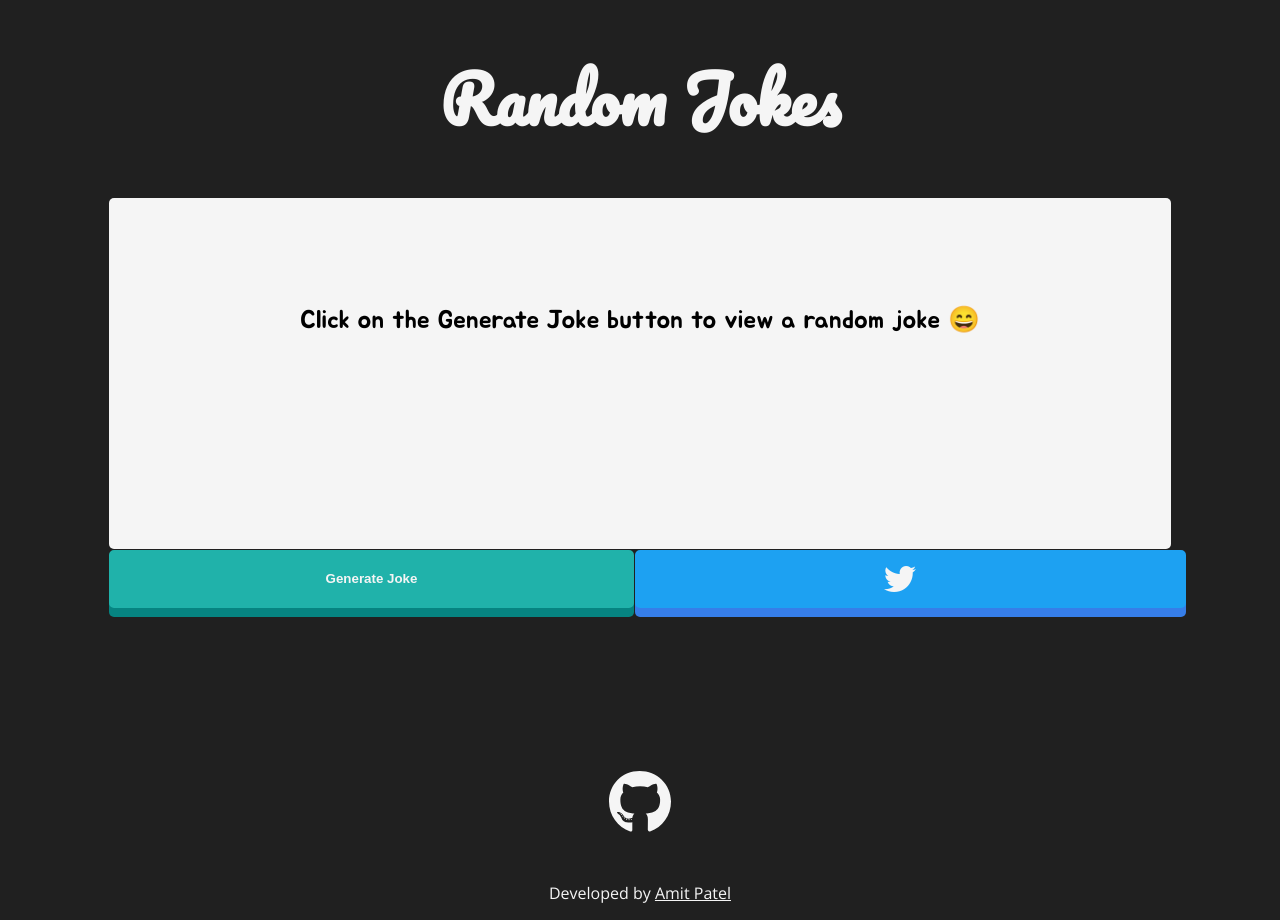
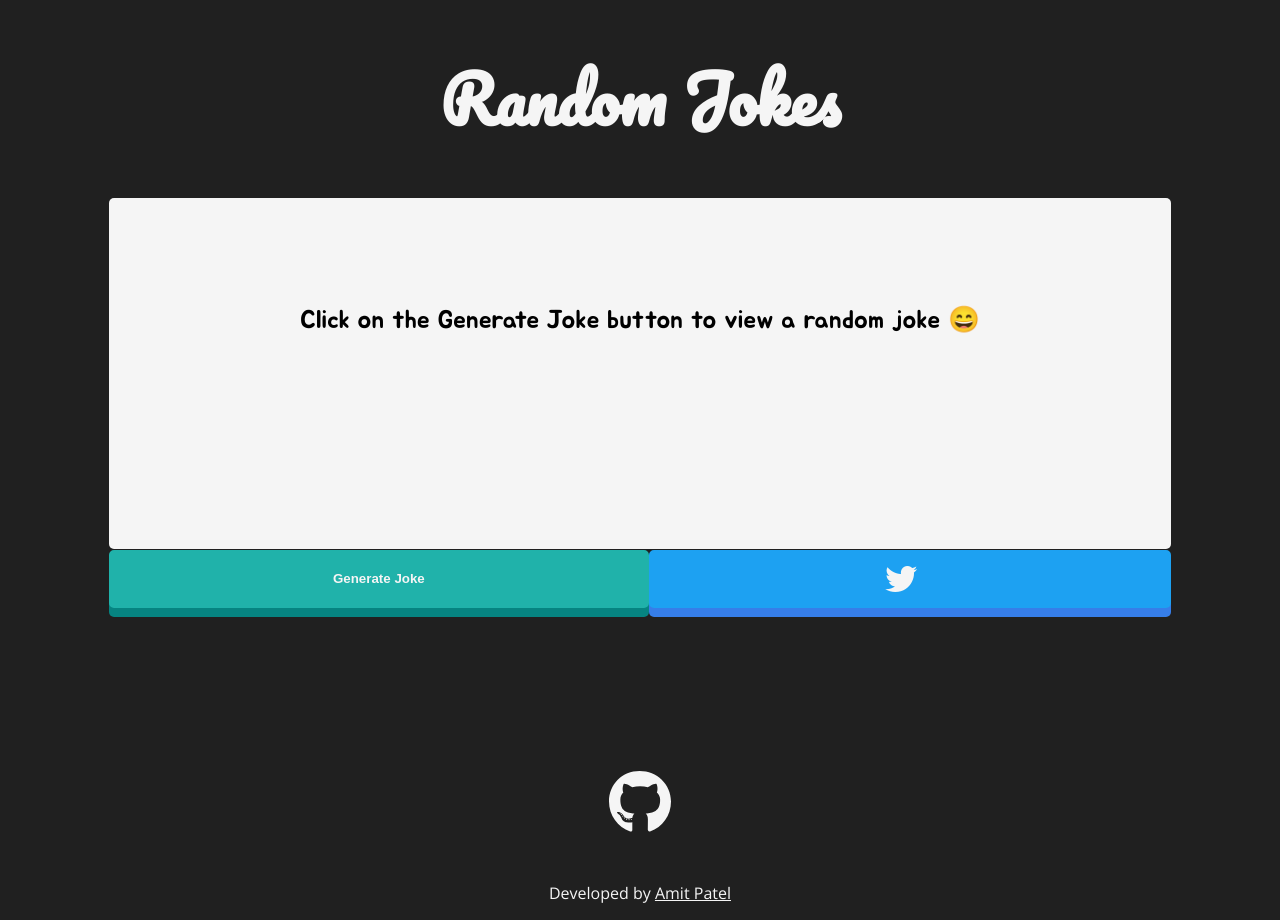
Before and after one commit to AmitP88/Random-Joke-Machine, a plain HTML site: page index.html in a window 1280 px wide. Drawn offline with nearby package versions, Linux system fonts and the light colour scheme.

Commit message:
completed responsive design

```diff
--- a/index.html
+++ b/index.html
@@ -26,8 +26,8 @@
                 <div class="punchline"></div>
             </div>
             <div class="buttons">
-                <button class="generate-button" id="generate">Generate Joke</button>
-                <a class="twitter-share-button" href="https://twitter.com/intent/tweet" data-size="large" target="_blank">
+                <button class="generate-button button" id="generate">Generate Joke</button>
+                <a class="twitter-share-button button" href="https://twitter.com/intent/tweet" data-size="large" target="_blank">
                     <i class="fa fa-twitter fa-2x"></i>
                 </a>
             </div>
--- a/media_queries.css
+++ b/media_queries.css
@@ -24,13 +24,23 @@
 
     .buttons {
         float: left;
+        width: 100%;
+        display: block;
     }
 
-    button, .twitter-share-button {
+    .button {
         display: block;
-        width: 95vw;
-        margin-bottom: 1px;
+        margin-bottom: 10px;
     }
+
+    .generate-button {
+        width: 100%;
+    }
+
+    .twitter-share-button {
+        width: 92%;
+    }
+
 
     footer {
         margin-top: 60%;
@@ -38,52 +48,46 @@
     }
 }
 
+@media only screen and (min-width: 340px) and (max-width: 374px){
+    .twitter-share-button {
+        width: 93%;
+    }
+}
+
 @media only screen and (min-width: 375px){
-    button, .twitter-share-button {
-        width: 95.5vw;
+    .twitter-share-button {
+        width: 93.5%;
+    }
+}
+
+@media only screen and (min-width: 400px) and (max-width: 424px){
+    .twitter-share-button {
+        width: 94%;
     }
 }
 
 @media only screen and (min-width: 425px){
     h1 {
-        font-size: 7vw;
+        font-size: 8vw;
     }
 
     .quote-box {
         font-size: 4vw;
     }
-    button, .twitter-share-button {
-        width: 96vw;
+
+    .buttons {
+        display: flex;
+        width: 100%;
+    }
+
+    .twitter-share-button {
+        margin-left: 0.5px;
     }
 }
 
-@media only screen and (min-width: 500px) {
-    .buttons {
-        display: inline-flex;
-    }
-
-    button, .twitter-share-button {
-        width: 47vw;
-    }
-
-    .twitter-share-button {
-        margin-left: 1px;
-    }
-}
-
-@media only screen and (min-width: 600px) {
+@media only screen and (min-width: 600px) and (max-width: 767px){
     .quote-box {
-        font-size: 3vw;
-    }
-
-    button, .twitter-share-button {
-        width: 47.5vw;
-    }
-}
-
-@media only screen and (min-width: 700px) {
-    button, .twitter-share-button {
-        width: 47.6vw;
+        font-size: 3.3vw;
     }
 }
 
@@ -97,12 +101,12 @@
         padding: 3% 3% 8% 3%;
     }
 
-    .buttons {
+    .generate-button {
         margin-left: 7%;
     }
 
-    button, .twitter-share-button {
-        width: 42vw;
+    .twitter-share-button {
+        margin-right: 7%;
     }
 
     footer {
@@ -111,34 +115,22 @@
     }
 }
 
-@media only screen and (min-width: 905px){
-    button, .twitter-share-button {
-        width: 41.5vw;
-    }
-}
-
 @media only screen and (min-width: 1024px){
     h1 {
         font-size: 5vw;
     }
 
-    .buttons {
+    .generate-button {
         margin-left: 8%;
     }
 
-    button, .twitter-share-button {
-        width: 41.3vw;
+    .twitter-share-button {
+        margin-right: 8%;
     }
 
     .quote-box {
         font-size: 2vw;
         padding: 2% 2% 6% 2%;
-    }
-}
-
-@media only screen and (min-width: 1041px){
-    button, .twitter-share-button {
-        width: 40.7vw;
     }
 }
 
@@ -151,10 +143,6 @@
         padding: 0 5% 0 5%;
         margin-bottom: 10%;
     }
-
-    button, .twitter-share-button {
-        width: 41vw;
-    }
 }
 
 @media only screen and (min-width: 1440px){
@@ -166,8 +154,4 @@
         font-size: 1.5vw;
         padding: 0 2% 6% 2%;
     }
-
-    button, .twitter-share-button {
-        width: 41.5vw;
-    }
 }
--- a/styles.css
+++ b/styles.css
@@ -23,18 +23,21 @@ h1 {
     padding-top: 1px;
 }
 
-.generate-button {
-    background-color: lightseagreen;
+.button {
     color: whitesmoke;
     border-radius: 5px;
     border-style: solid;
-    border-color: lightseagreen;
-    padding: 15px;
-    padding-bottom: 16px;
     font-weight: bold;
-    box-shadow: 0 9px #068481;
     cursor: pointer;
     outline: none;
+}
+
+.generate-button {
+    background-color: lightseagreen;
+    border-color: lightseagreen;
+    padding-top: 15px;
+    padding-bottom: 15px;
+    box-shadow: 0 9px #068481;
 }
 
 .generate-button:hover {
@@ -51,14 +54,8 @@ h1 {
     vertical-align: top;
     background-color: #1DA1F2;
     border-color: #1DA1F2;
-    color: whitesmoke;
-    border-radius: 5px;
-    border-style: solid;
     padding: 10px;
-    font-weight: bold;
     box-shadow: 0 9px #367ee9;
-    cursor: pointer;
-    outline: none;
 }
 
 .twitter-share-button:hover {
```
